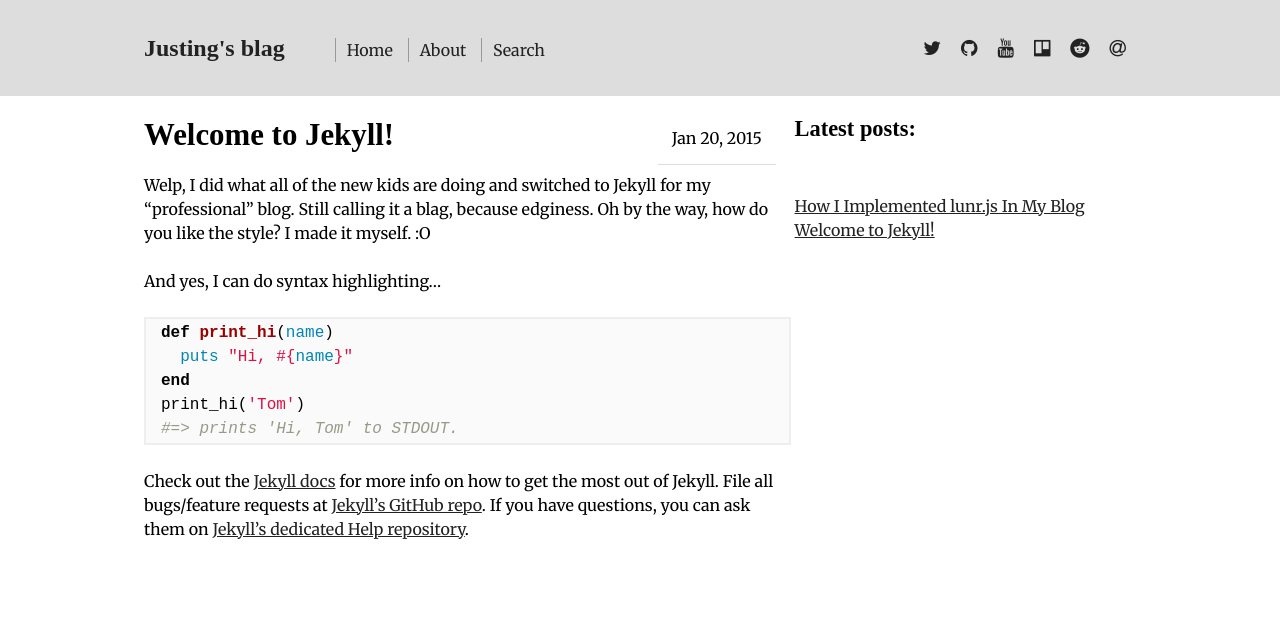
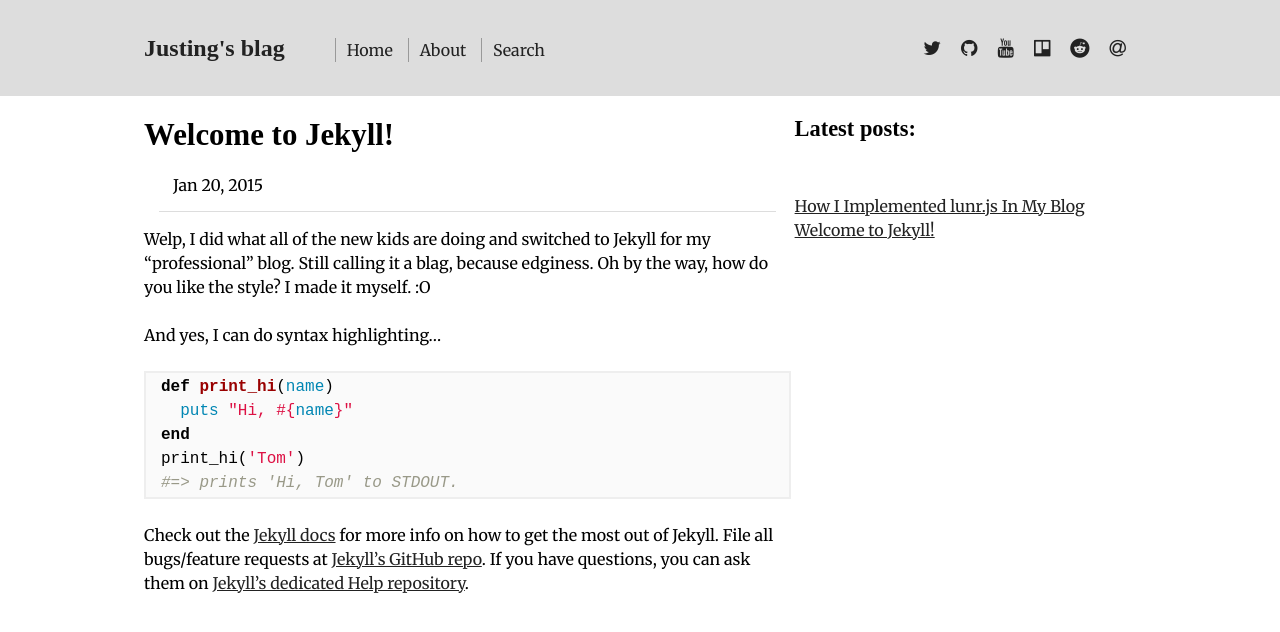
Before and after one commit to sapslaj/sapslaj.github.io, a Jekyll site: the page built from _posts/2015-01-20-welcome-to-jekyll.markdown, in a window 1280 px wide. Shown: the top 632 px of the page. Built offline with Jekyll 4.4.1, drawn with Linux system fonts in a browser that asks for light colours; nearby versions of some CDN libraries; some web fonts are replaced; Markdown is read by kramdown in place of the engine named in the settings; comment, search, counter and statistics services are not loaded.

Commit message:
Doing better metadata handling

```diff
--- /dev/null
+++ b/_includes/post-meta.html
@@ -0,0 +1,8 @@
+{% assign post = include.post %}
+{{ post.date | date: "%b %-d, %Y" }}
+{% if post.author %}
+  • {{ post.author }}
+{% endif %}
+{% if post.meta %}
+  • {{ post.meta }}
+{% endif %}
--- a/_layouts/post.html
+++ b/_layouts/post.html
@@ -6,13 +6,7 @@
   <header>
 		<h2>{{ page.title }}</h2>
     <div class="meta">
-      {{ page.date | date: "%b %-d, %Y" }}
-      {% if page.author %}
-        • {{ page.author }}
-      {% endif %}
-      {% if page.meta %}
-        • {{ page.meta }}
-      {% endif %}
+      {% include post-meta.html post=page %}
     </div>
   </header>
   <section>
--- a/_sass/elements/_articles.scss
+++ b/_sass/elements/_articles.scss
@@ -5,9 +5,8 @@
   }
 
   .meta {
-    float: right;
-    margin: 0 15px;
-    padding: 14px;
+    margin: 0 15px 15px 15px;
+    padding: 0 14px 14px 14px;
     border-bottom: 1px solid #ddd;
   }
 }
```
Also changed, not shown: index.html (+1 -7 lines).
